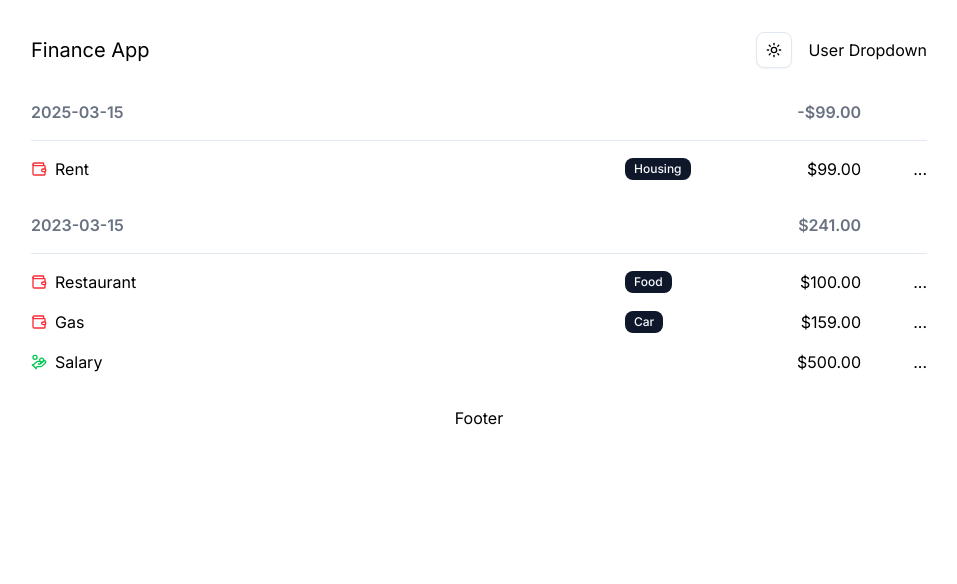
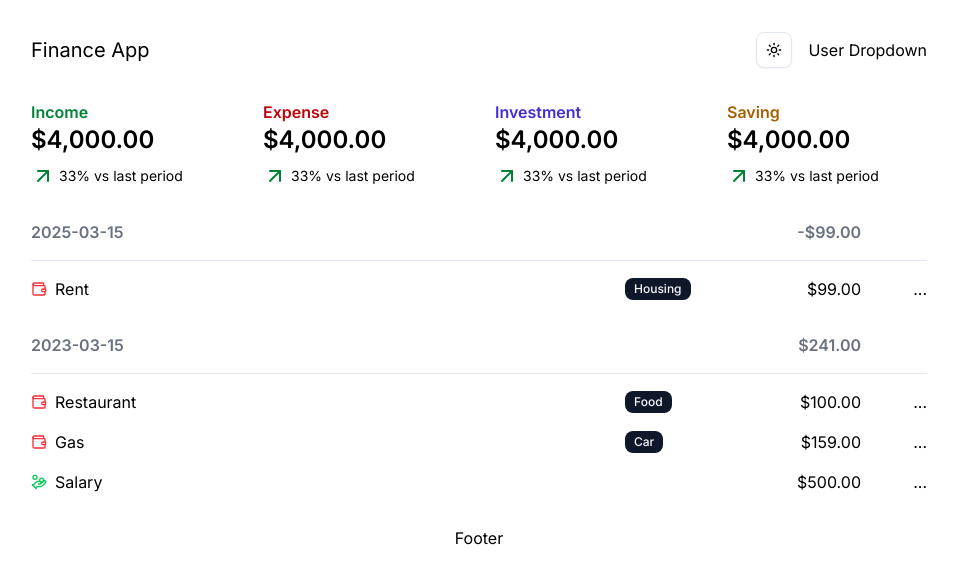
Before and after one commit to rohxn-rai/finance-app-nextjs, a Next.js app: page /dashboard in a window 1280 px wide. Shown: the top 584 px of the page, without its empty margins (161-1118 px from the left). Built offline with nearby package versions, Linux system fonts and the light colour scheme; data requests are answered from the project's data file.

Commit message:
code cleaning

```diff
--- a/app/dashboard/layout.tsx
+++ b/app/dashboard/layout.tsx
@@ -1,4 +1,5 @@
 import Header from "@/components/header";
+import React from "react";
 
 const DashboardLayout = ({ children }: { children: React.ReactNode }) => {
   return (
--- a/app/dashboard/page.tsx
+++ b/app/dashboard/page.tsx
@@ -1,13 +1,23 @@
 import TransactionItemLoadingSkeleton from "@/components/skeletons/transactions/transaction-list-loading-skeleton";
 import TransactionList from "@/components/transaction-list";
+import Trend from "@/components/trend";
+
 import { Suspense } from "react";
 
 const DashboardPage = () => {
   return (
     <>
+      <div className="flex flex-col gap-8">
+        <section className="grid grid-cols-1 sm:grid-cols-2 md:grid-cols-4 gap-8">
+          <Trend type="Income" />
+          <Trend type="Expense" />
+          <Trend type="Investment" />
+          <Trend type="Saving" />
+        </section>
       <Suspense fallback={<TransactionItemLoadingSkeleton />}>
         <TransactionList />
       </Suspense>
+      </div>
     </>
   );
 };
--- a/app/layout.tsx
+++ b/app/layout.tsx
@@ -2,6 +2,7 @@ import type { Metadata } from "next";
 import { Inter } from "next/font/google";
 import "./globals.css";
 import { ThemeProvider } from "@/components/theme-provider";
+import React from "react";
 
 const inter = Inter({ subsets: ["latin"] });
 
--- a/app/playground/page.tsx
+++ b/app/playground/page.tsx
@@ -4,7 +4,7 @@ import { Button } from "@/components/ui/button";
 import Header from "@/components/header";
 import TransactionItem from "@/components/transaction-item";
 import TransactionSummaryItem from "@/components/transaction-summary-item";
-import Trend from "@/components/trend";
+import BaseTrend from "@/components/base-trend";
 import { Label } from "@/components/ui/label";
 import { Input } from "@/components/ui/input";
 import {
@@ -35,10 +35,10 @@ const PlaygroundPage = () => {
         <h2 className="mb-4 text-lg font-mono">Trend</h2>
         <Separator />
         <div className="flex flex-row gap-8">
-          <Trend type="Income" amount={1000} prevAmount={900} />
-          <Trend type="Expense" amount={12000} prevAmount={10000} />
-          <Trend type="Investment" amount={7000} prevAmount={11100} />
-          <Trend type="Saving" amount={500} prevAmount={950} />
+          <BaseTrend type="Income" amount={1000} prevAmount={900} />
+          <BaseTrend type="Expense" amount={12000} prevAmount={10000} />
+          <BaseTrend type="Investment" amount={7000} prevAmount={11100} />
+          <BaseTrend type="Saving" amount={500} prevAmount={950} />
         </div>
       </div>
 
```
